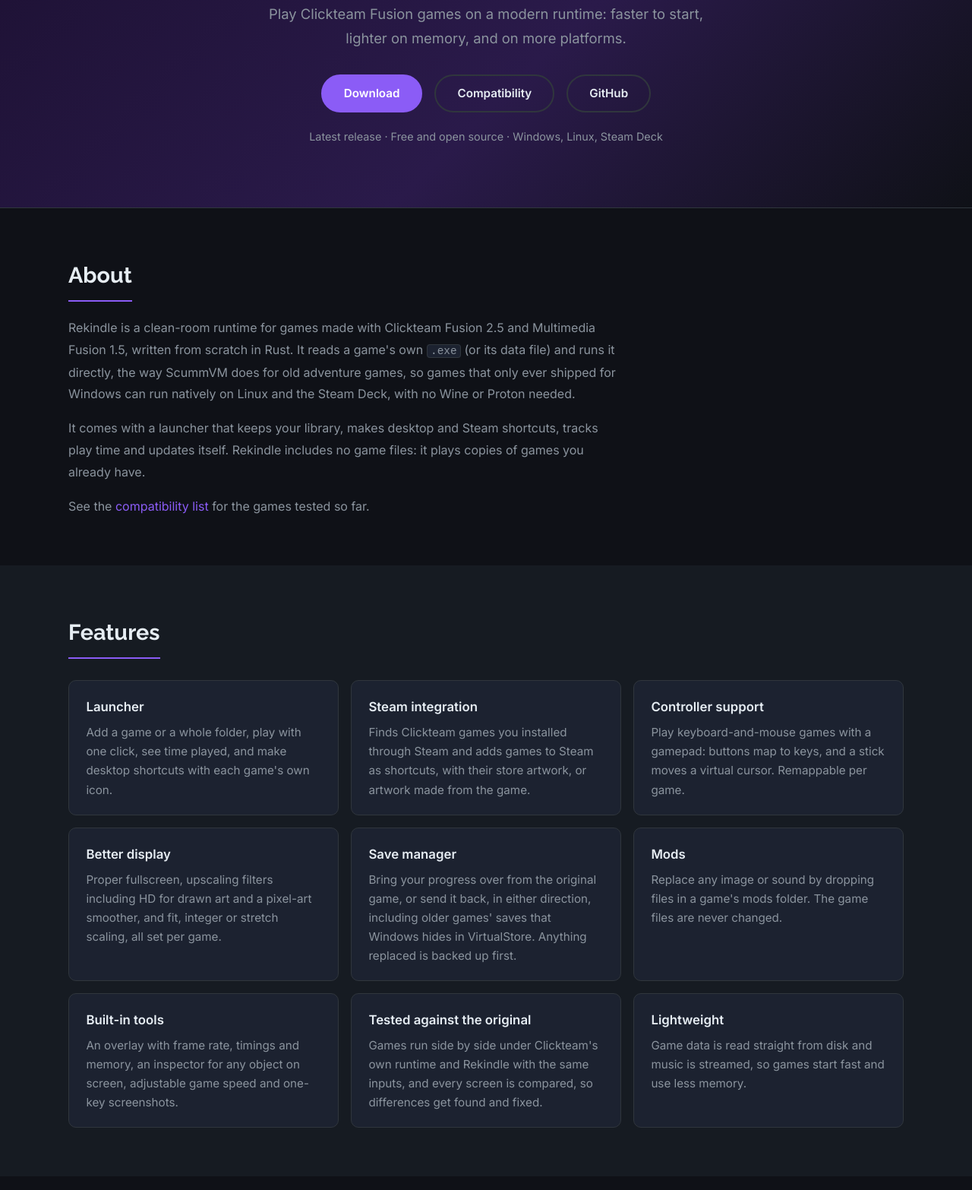
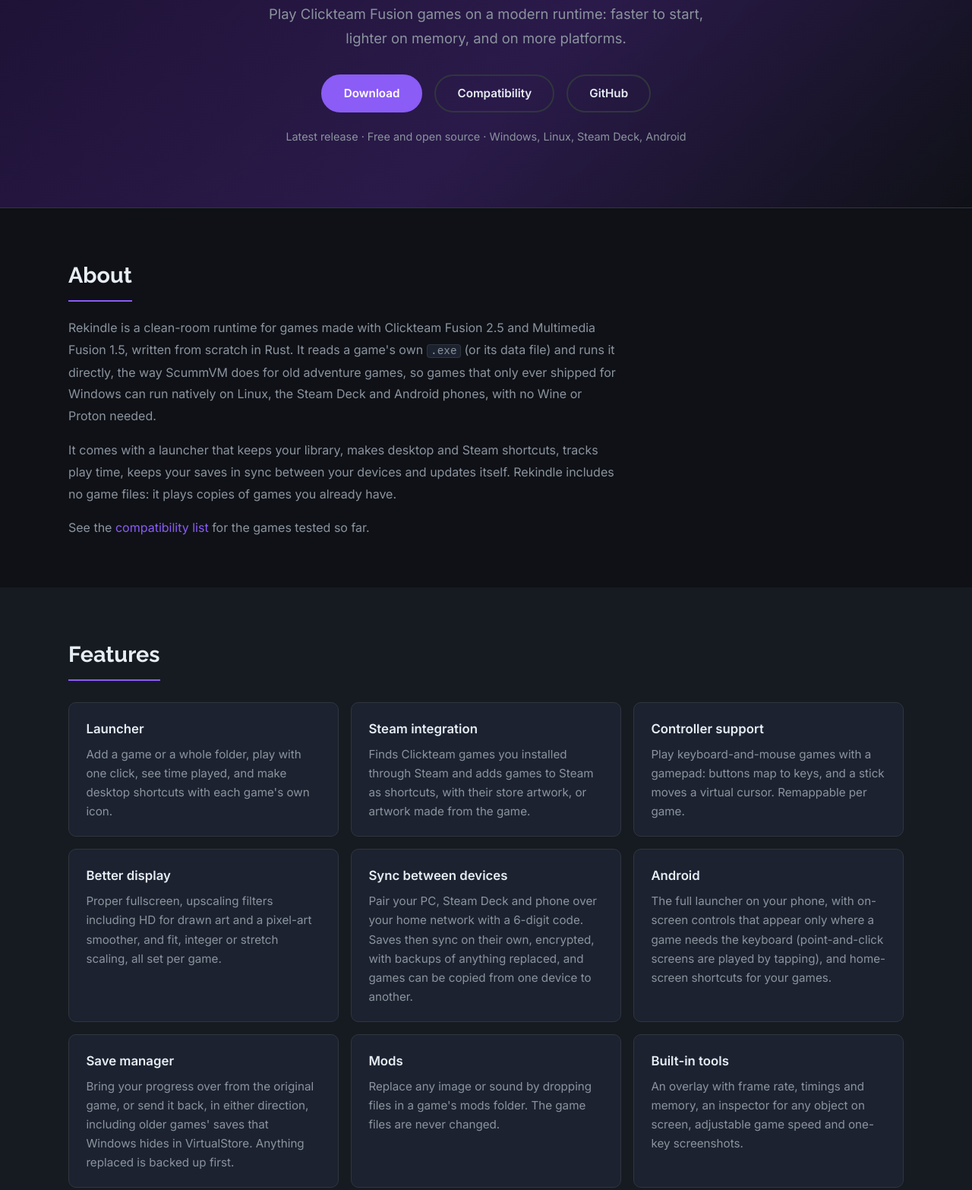
Before and after one commit to Jackhiles/Takobyte, a plain HTML site: page rekindle.html in a window 1280 px wide. Shown: the part 426-1992 px from the top of the page at 76% size. Drawn offline with Linux system fonts and the light colour scheme; no server answers.

Commit message:
Rekindle: Android download, device sync and Android features, 0.1.9

```diff
--- a/rekindle.html
+++ b/rekindle.html
@@ -45,7 +45,7 @@
         <a href="rekindle-compatibility.html" class="btn btn-outline">Compatibility</a>
         <a href="https://github.com/Jackhiles/Rekindle" class="btn btn-outline" target="_blank" rel="noopener">GitHub</a>
       </div>
-      <p class="hero-note"><span id="rkVersion">Latest release</span> · Free and open source · Windows, Linux, Steam Deck</p>
+      <p class="hero-note"><span id="rkVersion">Latest release</span> · Free and open source · Windows, Linux, Steam Deck, Android</p>
     </div>
   </section>
 
@@ -56,11 +56,11 @@
         Rekindle is a clean-room runtime for games made with Clickteam Fusion 2.5 and Multimedia Fusion 1.5,
         written from scratch in Rust. It reads a game's own <code>.exe</code> (or its data file) and runs it
         directly, the way ScummVM does for old adventure games, so games that only ever shipped for Windows can
-        run natively on Linux and the Steam Deck, with no Wine or Proton needed.
+        run natively on Linux, the Steam Deck and Android phones, with no Wine or Proton needed.
       </p>
       <p class="section-text">
-        It comes with a launcher that keeps your library, makes desktop and Steam shortcuts, tracks play time and
-        updates itself. Rekindle includes no game files: it plays copies of games you already have.
+        It comes with a launcher that keeps your library, makes desktop and Steam shortcuts, tracks play time,
+        keeps your saves in sync between your devices and updates itself. Rekindle includes no game files: it plays copies of games you already have.
       </p>
       <p class="section-text">
         See the <a href="rekindle-compatibility.html">compatibility list</a> for the games tested so far.
@@ -87,6 +87,14 @@
         <div class="feature-card">
           <h3>Better display</h3>
           <p>Proper fullscreen, upscaling filters including HD for drawn art and a pixel-art smoother, and fit, integer or stretch scaling, all set per game.</p>
+        </div>
+        <div class="feature-card">
+          <h3>Sync between devices</h3>
+          <p>Pair your PC, Steam Deck and phone over your home network with a 6-digit code. Saves then sync on their own, encrypted, with backups of anything replaced, and games can be copied from one device to another.</p>
+        </div>
+        <div class="feature-card">
+          <h3>Android</h3>
+          <p>The full launcher on your phone, with on-screen controls that appear only where a game needs the keyboard (point-and-click screens are played by tapping), and home-screen shortcuts for your games.</p>
         </div>
         <div class="feature-card">
           <h3>Save manager</h3>
@@ -131,6 +139,11 @@
           <h3>Linux</h3>
           <p>An AppImage that runs on most 64-bit distributions. Make it executable (<code>chmod +x</code>) and run it. Prefer a <a class="rk-alt" href="https://github.com/Jackhiles/Rekindle/releases/latest/download/rekindle-linux-x86_64">plain binary</a>?</p>
           <a class="btn" href="https://github.com/Jackhiles/Rekindle/releases/latest/download/Rekindle-x86_64.AppImage">Download for Linux</a>
+        </div>
+        <div class="feature-card rk-dl">
+          <h3>Android</h3>
+          <p>Android 7 or newer, 64-bit ARM (most phones from recent years). Open the download and allow installing from your browser when asked. To update, uninstall the old version first. Get games onto the phone from your PC under Devices and sync.</p>
+          <a class="btn" href="https://github.com/Jackhiles/Rekindle/releases/latest/download/rekindle-android-arm64.apk">Download for Android</a>
         </div>
       </div>
       <p class="fine-print">
```
Also changed, not shown: rekindle-compatibility.html (+1 -1 lines).
